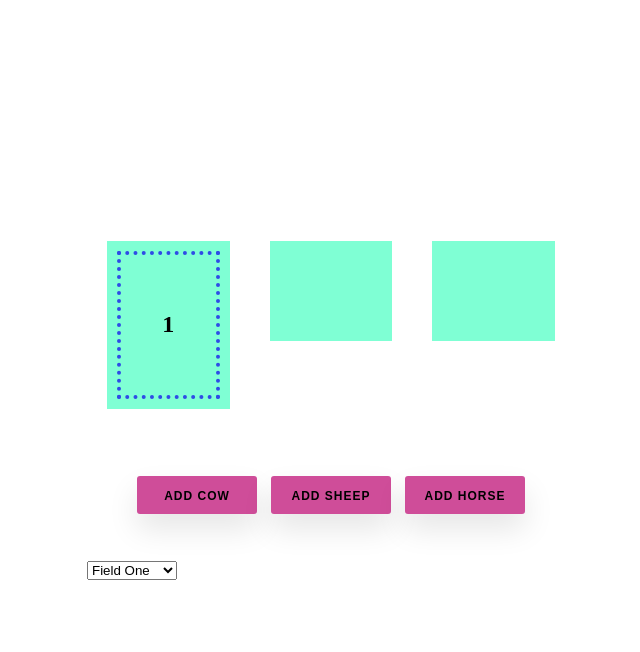
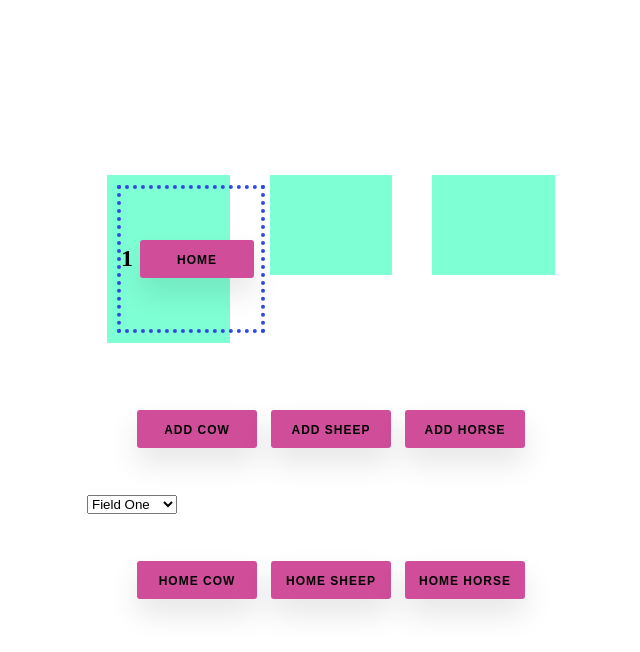
Before and after one commit to dkeparute/React, a React (Create React App) app: page / in a window 1280 px wide. Both pictures are taken after a click on the button "ADD SHEEP". Shown: the top 652 px of the page, without its empty margins (309-949 px from the left). Built offline with nearby package versions, Linux system fonts and the light colour scheme.

Commit message:
goHome + groupGoHome

```diff
--- a/src/App.jsx
+++ b/src/App.jsx
@@ -29,16 +29,30 @@ function App() {
         setFieldNumber(event.target.value);
     }
 
-    const goHome= (id) => {
+    const goHome = (id) => {
         const fieldCopy = field.slice();
         fieldCopy.forEach((a, i) => {
-            if(a.id === id) {
+            if (a.id === id) {
                 fieldCopy.splice(i, 1);
             }
         });
         setField(fieldCopy);
         localStorage.setItem('animals', JSON.stringify(fieldCopy));
     }
+
+    const groupGoHome = (group) => {
+        const fieldCopy = field.slice();
+        while (true) {
+            const ind = fieldCopy.findIndex(e => e.animal === group);
+            if (ind < 0) {
+                break;
+            }
+            fieldCopy.splice(ind, 1);
+        }
+        setField(fieldCopy);
+        localStorage.setItem('animals', JSON.stringify(fieldCopy));
+    }
+
 
     useEffect(() => {
         // klausiam ar ka nors turi is gyvuliu
@@ -78,6 +92,11 @@ function App() {
                     <option value={3}>Field Three</option>
                 </select>
             </div>
+            <div className='buttons-holder'>
+                <button onClick={() => groupGoHome('cow')}>Home cow</button>
+                <button onClick={() => groupGoHome('sheep')}>Home sheep</button>
+                <button onClick={() => groupGoHome('horse')}>Home horse</button>
+            </div>
         </>
     );
 }
--- a/src/App.scss
+++ b/src/App.scss
@@ -150,7 +150,7 @@ button {
             display: flex;
             justify-content: center;
             align-items: center;
-            h2 {
+            h2, button {
                 transform: rotate(-45deg);
             }
         }
--- a/src/Components/GroupAnimal.jsx
+++ b/src/Components/GroupAnimal.jsx
@@ -3,24 +3,27 @@ function GroupAnimal({ fieldAnimal, field, goHome }) {
 
     if (field === fieldAnimal.field && 'cow' === fieldAnimal.animal) {
         return (
-            <div className='cow' onClick={() => goHome(fieldAnimal.id)}>
-                <h2>               {fieldAnimal.id}</h2>
+            <div className='cow'>
+                <h2>{fieldAnimal.id}</h2>
+                <button onClick={() => goHome(fieldAnimal.id)}>Home</button>
             </div>
 
         );
     }
     else if (field === fieldAnimal.field && 'sheep' === fieldAnimal.animal) {
         return (
-            <div className='sheep'onClick={() => goHome(fieldAnimal.id)}>
-                <h2>               {fieldAnimal.id}</h2>
+            <div className='sheep'>
+                <h2>{fieldAnimal.id}</h2>
+                <button onClick={() => goHome(fieldAnimal.id)}>Home</button>
             </div>
 
         );
     }
     else if (field === fieldAnimal.field && 'horse' === fieldAnimal.animal) {
         return (
-            <div className='horse'onClick={() => goHome(fieldAnimal.id)}>
-                <h2>               {fieldAnimal.id}</h2>
+            <div className='horse'>
+                <h2>{fieldAnimal.id}</h2>
+                <button onClick={() => goHome(fieldAnimal.id)}>Home</button>
             </div>
 
         );
```
